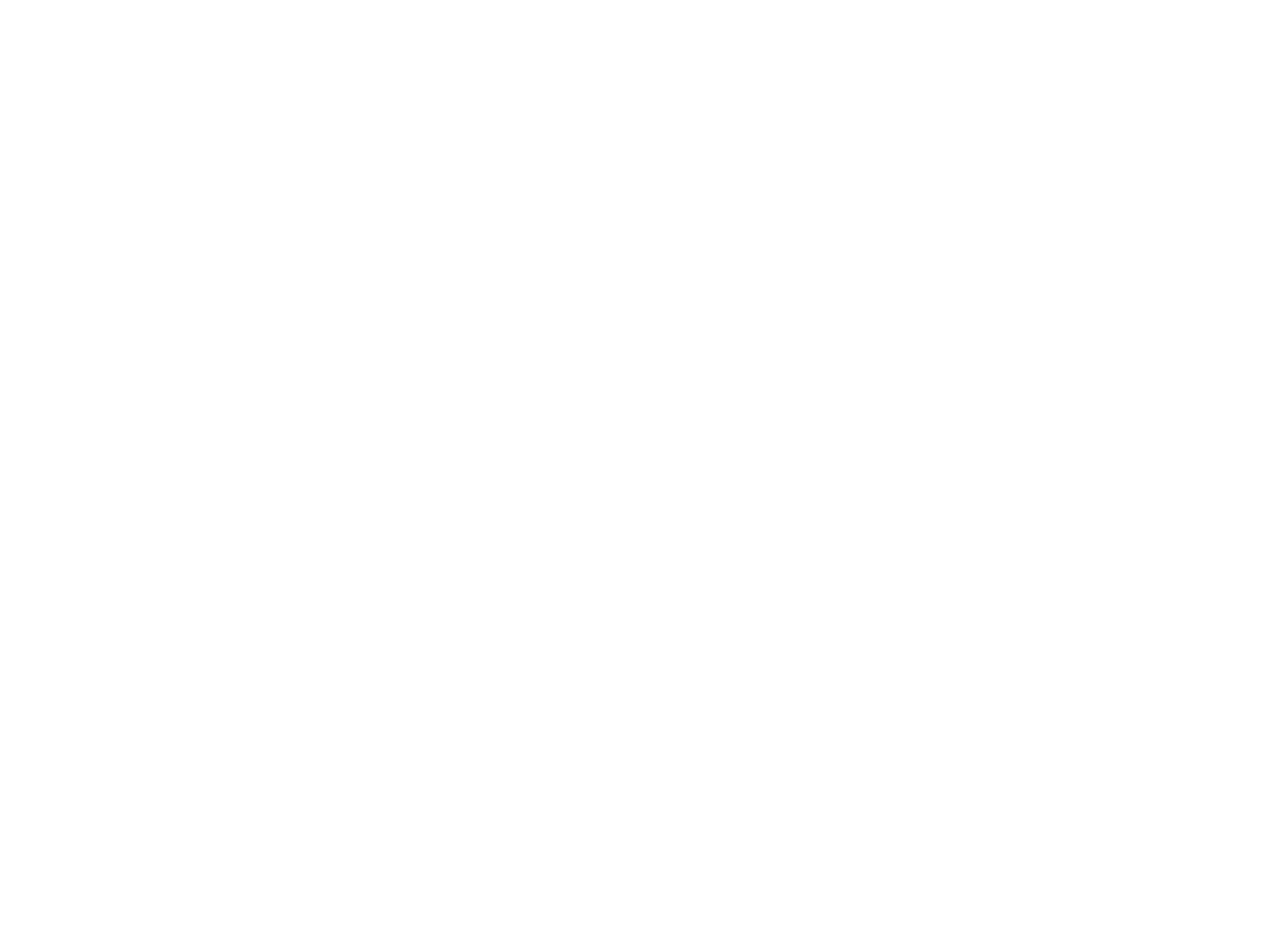
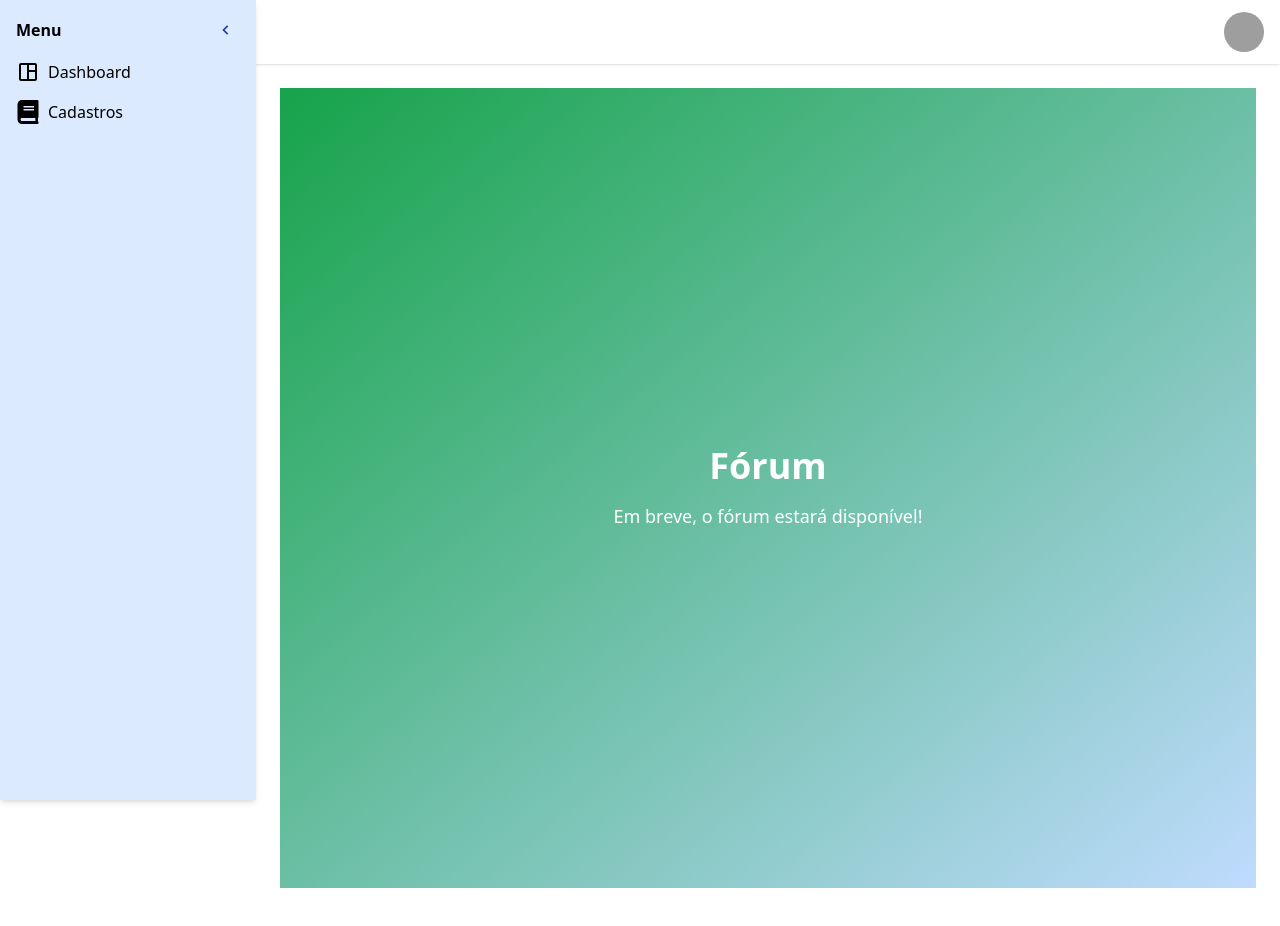
Before and after one commit to jeaneves/LexDoc, a React (Vite) app in the folder frontend/: page /forum in a window 1280 px wide. Before the commit this address had no page. Shown: the top 926 px of the page. Before the commit the page ends 800 px from the top, so only its background shows below. Built offline with nearby package versions, Linux system fonts and the light colour scheme; sample sign-in values are in the browser's storage; grey boxes are pictures that could not be loaded.

Commit message:
menus iniciais  sidebar

```diff
--- a/frontend/package.json
+++ b/frontend/package.json
@@ -13,7 +13,8 @@
     "axios": "^1.10.0",
     "react": "^19.1.0",
     "react-dom": "^19.1.0",
-    "react-icons": "^5.5.0"
+    "react-icons": "^5.5.0",
+    "zustand": "^5.0.6"
   },
   "devDependencies": {
     "@eslint/js": "^9.30.1",
--- /dev/null
+++ b/frontend/src/Components/Container.tsx
@@ -0,0 +1,20 @@
+// Container.tsx
+import Sidebar from "./Sidebar";
+import { useSidebarStore } from "../Store/useSideBarStore";
+import Navbar from "./Navbar";
+
+export default function Container({ children }: { children: React.ReactNode }) {
+  const collapsed = useSidebarStore((state) => state.collapsed);
+
+  return (
+    <div className="flex min-h-screen">
+      <Navbar />
+      <Sidebar />
+      <main className={`flex-1 min-h-screen transition-all duration-300 ${collapsed ? "ml-16" : "ml-64"} p-6`}>
+        <section className="mb-6 pt-16 ">
+            {children}
+        </section>
+      </main>
+    </div>
+  );
+}
--- /dev/null
+++ b/frontend/src/Components/Navbar.tsx
@@ -0,0 +1,65 @@
+import { useState, useRef, useEffect } from "react";
+import { useNavigate } from "react-router-dom";
+
+export default function Nav() {
+  const [isOpen, setIsOpen] = useState(false);
+  const menuRef = useRef<HTMLDivElement>(null);
+  const navigate = useNavigate();
+
+  const toggleMenu = () => {
+    setIsOpen(!isOpen);
+  };
+
+  const handleLogout = () => {
+    localStorage.removeItem("token");
+    localStorage.removeItem("nome");
+    //navigate("/");
+    window.location.reload();
+  };
+
+  const handleClickOutside = (event: MouseEvent) => {
+    if (menuRef.current && !menuRef.current.contains(event.target as Node)) {
+      setIsOpen(false);
+    }
+  };
+
+  useEffect(() => {
+    document.addEventListener("mousedown", handleClickOutside);
+    return () => document.removeEventListener("mousedown", handleClickOutside);
+  }, []);
+
+  return (
+    //<nav className="fixed top-0 left-0 right-0 z-0 bg-white shadow px-4 py-3 flex items-center justify-between">
+    <nav className="fixed top-0 left-0 right-0 z-0 bg-white shadow px-4 py-3 flex justify-end items-center">
+      <div className="ml-auto relative" ref={menuRef}>
+        <img
+          src="https://i.pravatar.cc/40"
+          alt="Foto de perfil"
+          className="w-10 h-10 rounded-full cursor-pointer"
+          onClick={toggleMenu}
+        />
+        {isOpen && (
+          <div
+            className="absolute right-0 mt-2 min-w-[8rem] max-w-xs bg-white border rounded-lg shadow-lg z-10 overflow-hidden"
+          >
+            <button
+              className="w-full flex  items-center gap-2 px-4 py-2 hover:bg-gray-100"
+              onClick={() => navigate("/perfil")}
+            >
+
+              Perfil
+            </button>
+            <button
+            type="submit"
+              className="w-full flex items-center gap-2 px-4 py-2 hover:bg-gray-100 text-red-600"
+              onClick={handleLogout }
+            >
+              Sair
+
+            </button>
+          </div>
+        )}
+      </div>
+    </nav>
+  );
+}
--- /dev/null
+++ b/frontend/src/Components/Sidebar.tsx
@@ -0,0 +1,61 @@
+import { BiChevronLeft, BiChevronRight } from "react-icons/bi";
+import { useSidebarStore } from "../Store/useSideBarStore";
+import { MdOutlineSpaceDashboard } from "react-icons/md";
+import { FaBook, FaTruck, FaUserCog} from "react-icons/fa";
+import { useState } from "react";
+import { GiArchiveRegister } from "react-icons/gi";
+import { BsHouseGearFill } from "react-icons/bs";
+
+export default function Sidebar(){
+  const collapsed = useSidebarStore((state) => state.collapsed);
+  const toggleSidebar = useSidebarStore((state) => state.toggleSidebar);
+  const [cadastrosOpen, setCadastrosOpen] = useState(false);
+
+  const handleToggleSidebar = () => {
+      toggleSidebar();// Chama a função para alternar o estado da barra lateral do zustand
+  }
+
+  return(
+    <aside className={`fixed top-0 left-0 h-screen bg-blue-100 shadow-md p-4 z-20 transition-all duration-300 ${collapsed ? "w-16" : "w-64"}`}>
+      <div className="flex justify-between items-center mb-4">
+          {!collapsed && <span className="font-semibold text-black">Menu</span>}
+          <button onClick={handleToggleSidebar} className="text-blue-800 hover:text-blue-600 p-1 rounded-full hover:bg-blue-200" title={collapsed ? "Expandir" : "Recolher"}>
+              {collapsed ? <BiChevronRight size={20} /> : <BiChevronLeft size={20} />}
+          </button>
+      </div>
+
+      <nav className="flex flex-col space-y-4 text-black">
+          <a href="/" className="flex items-center gap-2 hover:text-blue-900" title="Início">
+                <MdOutlineSpaceDashboard size={24} />
+              {!collapsed && <span>Dashboard</span>}
+          </a>
+          {/* Item de Cadastros com submenu */}
+          <div>
+            <a onClick={() => setCadastrosOpen(!cadastrosOpen)} className="flex items-center w-full gap-2 hover:text-blue-900">
+              {!cadastrosOpen ? <FaBook size={24}/> :<GiArchiveRegister size={24}/>}
+              {!collapsed && <span>Cadastros</span>}
+            </a>
+            {/* Submenus visíveis somente se cadastrosOpen for true e menu não estiver colapsado */}
+            {cadastrosOpen && (
+              <div className={`ml-${collapsed ? "2" : "6"} mt-2 flex flex-col space-y-2 text-sm`}>
+                <a href="/forum" className="flex items-center gap-2 hover:text-blue-900">
+                  <BsHouseGearFill  size={13} />
+                  {!collapsed && <span>Fórum</span>}
+                </a>
+                <a href="/fornecedores" className="flex items-center gap-2 hover:text-blue-900">
+                  <FaTruck size={13} />
+                  {!collapsed && <span>'--'</span>}
+                </a>
+                <a href="/usuarios" className="flex items-center gap-2 hover:text-blue-900">
+                  <FaUserCog size={13} />
+                  {!collapsed && <span>Usuários</span>}
+                </a>
+
+              </div>
+            )}
+          </div>
+      </nav>
+    </aside>
+  );
+
+}
--- /dev/null
+++ b/frontend/src/Pages/Dashboard/Dashboard.tsx
@@ -0,0 +1,29 @@
+
+
+function Dashboard() {
+
+  return (
+
+    <section>
+      <h1 className="text-2xl font-bold mb-4">Dashboard</h1>
+      <p className="text-gray-700">Bem-vindo ao seu painel de controle! </p>
+      <p className="text-gray-700">Aqui você pode gerenciar suas informações e acessar outras funcionalidades.</p>
+      {/* Exemplo de conteúdo que se ajusta */}
+        <div className="grid grid-cols-1 sm:grid-cols-2 lg:grid-cols-3 gap-4 mt-6">
+          {[1, 2, 3, 4, 5, 6].map((item) => (
+            <div key={item} className="bg-white p-4 rounded-lg shadow">
+              Card {item}
+              <p className="text-gray-600">Conteúdo do card {item}.</p>
+              <p className="text-gray-600">Este é um exemplo de card que se ajusta ao tamanho da tela.</p>
+              <p className="text-gray-600">Você pode adicionar mais informações aqui.</p>
+              <p className="text-gray-600">O layout se adapta automaticamente.</p>
+            </div>
+          ))}
+        </div>
+    </section>
+
+  );
+
+}
+
+export default Dashboard;
--- /dev/null
+++ b/frontend/src/Pages/Forum/Forum.tsx
@@ -0,0 +1,11 @@
+
+export default function Forum() {
+  return (
+    <section >
+        <div className="flex flex-col items-center justify-center h-screen bg-gradient-to-br from-green-600 to-blue-200">
+            <h1 className="text-4xl font-bold text-white mb-4">Fórum</h1>
+            <p className="text-lg text-white">Em breve, o fórum estará disponível!</p>
+        </div>
+    </section>
+  );
+}
--- a/frontend/src/Pages/Login/Login.tsx
+++ b/frontend/src/Pages/Login/Login.tsx
@@ -27,6 +27,7 @@
       localStorage.setItem('token', data.token); //Armazena o token no localStorage
       navigate('/'); //Redireciona para a página inicial
     } catch (error) {
+      console.error('Erro ao fazer login:', error);
       setErro('Usuário ou senha inválidos');
     } finally {
     setLoading(false);
@@ -36,7 +37,7 @@
 
 
   return (
-    <div className="h-screen flex justify-center items-center bg-gradient-to-r from-blue-600 ... to-blue-200">
+    <div className="h-screen flex justify-center items-center bg-gradient-to-br from-green-600 ... to-blue-200">
 
       <div className="w-full max-w-xs ">
         <div>
--- /dev/null
+++ b/frontend/src/Pages/Page404.tsx
@@ -0,0 +1,19 @@
+export default function NotFoundPage() {
+  return (
+    <div className="min-h-screen bg-gray-100 flex flex-col items-center justify-center px-6 py-12">
+      <div className="text-center">
+        <h1 className="text-9xl font-bold text-indigo-600">404</h1>
+        <h2 className="text-3xl font-semibold text-gray-800 mt-4">Página não encontrada</h2>
+        <p className="text-gray-600 mt-2">
+          Desculpe, a página que você está procurando não existe ou foi movida.
+        </p>
+        <a
+          href="/"
+          className="mt-6 inline-block px-6 py-3 bg-indigo-600 text-white rounded-lg shadow hover:bg-indigo-700 transition"
+        >
+          Voltar para a página inicial
+        </a>
+      </div>
+    </div>
+  );
+}
--- /dev/null
+++ b/frontend/src/Pages/PageBase/PageBase.tsx
@@ -0,0 +1,13 @@
+import { Outlet } from "react-router";
+import Container from "../../Components/Container";
+
+function PageBase(){
+
+    return (
+        <Container>
+            <Outlet />
+            {/* O Outlet renderiza os componentes filhos da rota protegida */}
+        </Container>
+    );
+}
+export default PageBase;
--- a/frontend/src/Routes.tsx
+++ b/frontend/src/Routes.tsx
@@ -1,5 +1,10 @@
 import { Route, Routes } from 'react-router-dom';
 import Login from './Pages/Login/Login';
+import { ProtectedRoute } from './Routes/ProtectedRoute';
+import PageBase from './Pages/PageBase/PageBase';
+import Dashboard from './Pages/Dashboard/Dashboard';
+import NotFoundPage from './Pages/Page404';
+import Forum  from './Pages/Forum/Forum';
 
 export default function AppRoutes(){
     return (
@@ -8,6 +13,14 @@
                 {/*Rota pública */}
                 <Route path="/login" element={<Login />} />
                 {/*Rota protegida com layout base */}
+                <Route path="/" element={<ProtectedRoute><PageBase /></ProtectedRoute>}>
+                    {/* Aqui você pode definir as rotas internas que serão renderizadas dentro do PageBase */}
+                    <Route index element={<Dashboard/>} />
+                    <Route path='forum' element={<Forum/>} />
+
+                </Route>
+                {/* Rota 404 */}
+                <Route path="*" element={<NotFoundPage/>} />
 
             </Routes>
 
--- /dev/null
+++ b/frontend/src/Routes/ProtectedRoute.tsx
@@ -0,0 +1,17 @@
+import { Navigate, useLocation } from 'react-router-dom';
+import { useAuth } from '../Context/AuthContext';
+import type { JSX } from 'react';
+
+export function ProtectedRoute({ children }: { children: JSX.Element }) {
+  const { isAuthenticated } = useAuth();
+  const location = useLocation();
+
+  // Se não estiver autenticado, redireciona para o login
+  if (!isAuthenticated) {
+    return <Navigate to="/login" replace state={{ from: location }}  />;
+  }
+  console.log("ProtectedRoute: isAuthenticated:", isAuthenticated);
+
+  //return isAuthenticated ? children : <Navigate to="/" />;
+  return children;
+}
--- /dev/null
+++ b/frontend/src/Store/useSideBarStore.ts
@@ -0,0 +1,19 @@
+import {create } from 'zustand';
+import { persist } from 'zustand/middleware';
+
+type SidebarState ={
+    collapsed: boolean;
+    toggleSidebar: () => void;
+}
+
+export const useSidebarStore = create<SidebarState>()(
+    persist(
+        (set) => ({
+            collapsed: false,
+            toggleSidebar: () => set((state) => ({ collapsed: !state.collapsed}))
+        }),
+        {
+            name : 'sidebar-storage', // Nome do armazenamento persistente
+        }
+    )
+)
```
Also changed, not shown: 2 other files (tests, documents, lock files or other folders).
